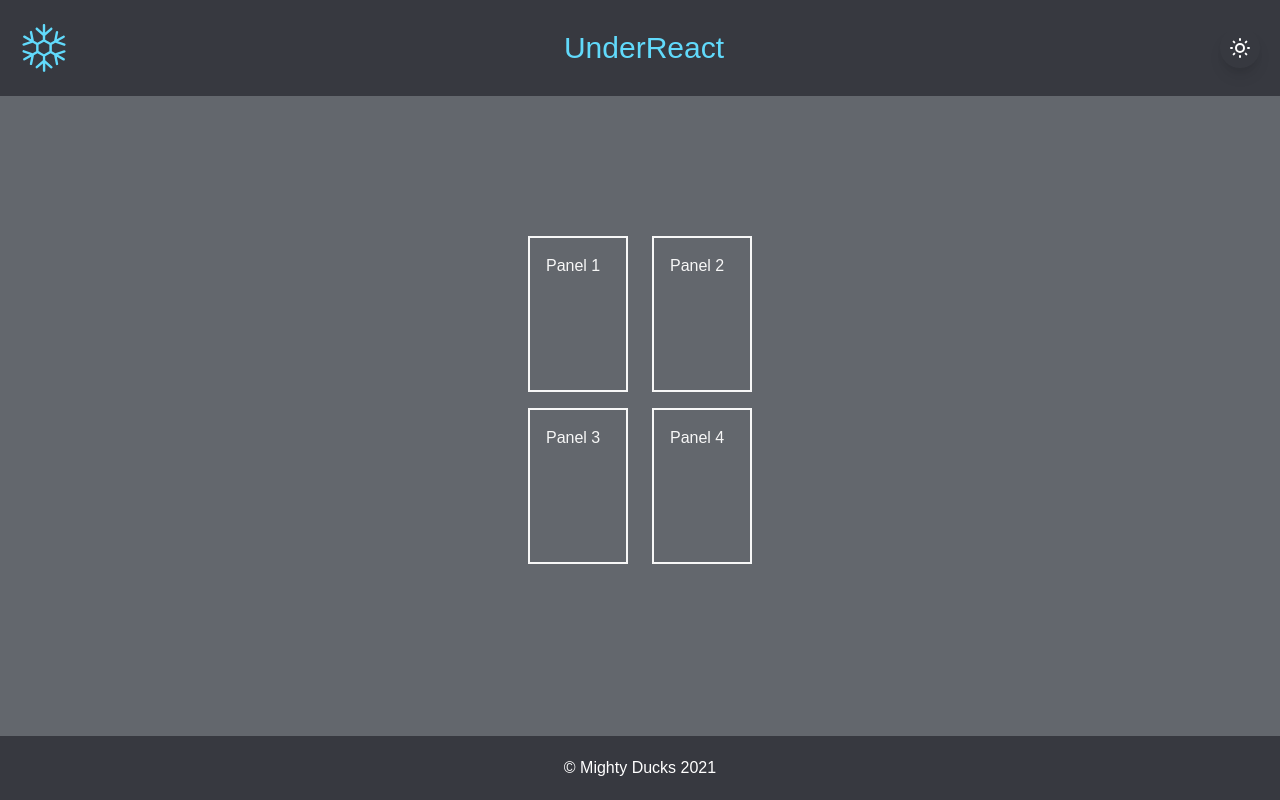
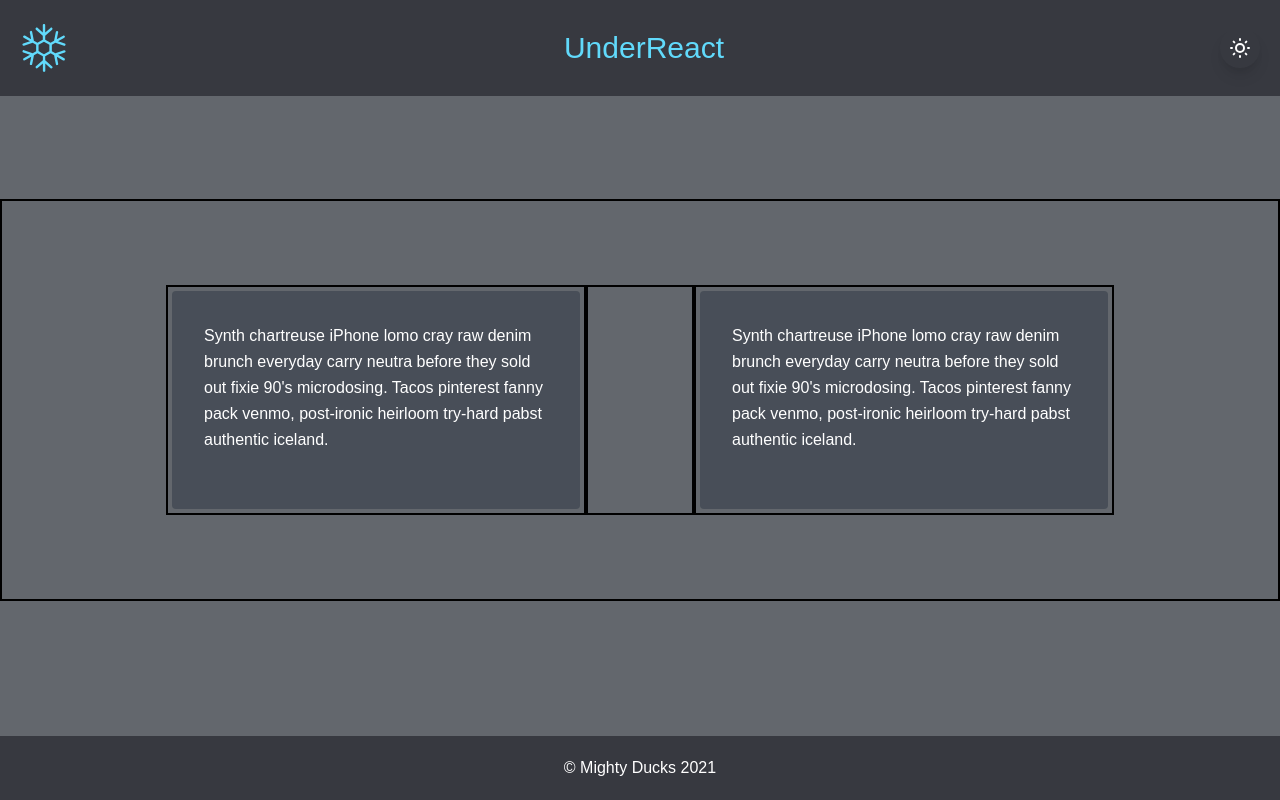
Before and after one commit to Holberton-Webstack-Portfolio-Project/UnderReact, a React (Create React App) app: page / in a window 1280 px wide. Built offline with nearby package versions, Linux system fonts and the light colour scheme.

Commit message:
[DEV] Add new flex layout system for body elements

```diff
--- a/src/components/Body.js
+++ b/src/components/Body.js
@@ -2,25 +2,21 @@ import Melty from './Melty.js';
 
 export default function Body() {
   return (
-     <div className="
-     my-24
-     mx-auto
-     grid
-     grid-flow-col
-     grid-rows-2 grid-cols-2 gap-4
-     ">
-    <div className="border-black border-2 mx-1 dark:border-r_white-2020">
-        <p className="p-4 dark:text-r_white-2020">Panel 1</p>
+  <div class="container px-5 py-24 mx-auto border-black border-2">
+    <div class="flex flex-wrap justify-center -m-3">
+      <div class="p-1 mb-6 lg:w-1/3 lg:mb-0 border-black border-2">
+        <div class="h-full bg-gray-800 bg-opacity-40 p-8 rounded">
+          <p class="leading-relaxed mb-6 dark:text-white">Synth chartreuse iPhone lomo cray raw denim brunch everyday carry neutra before they sold out fixie 90's microdosing. Tacos pinterest fanny pack venmo, post-ironic heirloom try-hard pabst authentic iceland.</p>
+        </div>
+      </div>
+      <div class="p-1 mb-4 w-auto lg:mb-0 border-black border-2 flex items-center">
         <Melty />
       </div>
-      <div class="col-start-2 border-black border-2 mx-1 dark:border-r_white-2020">
-      <p className="p-4 dark:text-r_white-2020">Panel 2</p>
+      <div class="p-1 mb-4 lg:w-1/3 lg:mb-0 border-black border-2">
+        <div class="h-full bg-gray-800 bg-opacity-40 p-8 rounded">
+          <p class="leading-relaxed mb-6 dark:text-white">Synth chartreuse iPhone lomo cray raw denim brunch everyday carry neutra before they sold out fixie 90's microdosing. Tacos pinterest fanny pack venmo, post-ironic heirloom try-hard pabst authentic iceland.</p>
         </div>
-    <div className="border-black border-2 mx-1 dark:border-r_white-2020">
-      <p className="p-4 dark:text-r_white-2020">Panel 3</p>
       </div>
-    <div className="border-black border-2 mx-1 dark:border-r_white-2020">
-      <p className="p-4 dark:text-r_white-2020">Panel 4</p>
     </div>
   </div>
   )
```
Lines whose indentation alone changed are shown as unchanged.
